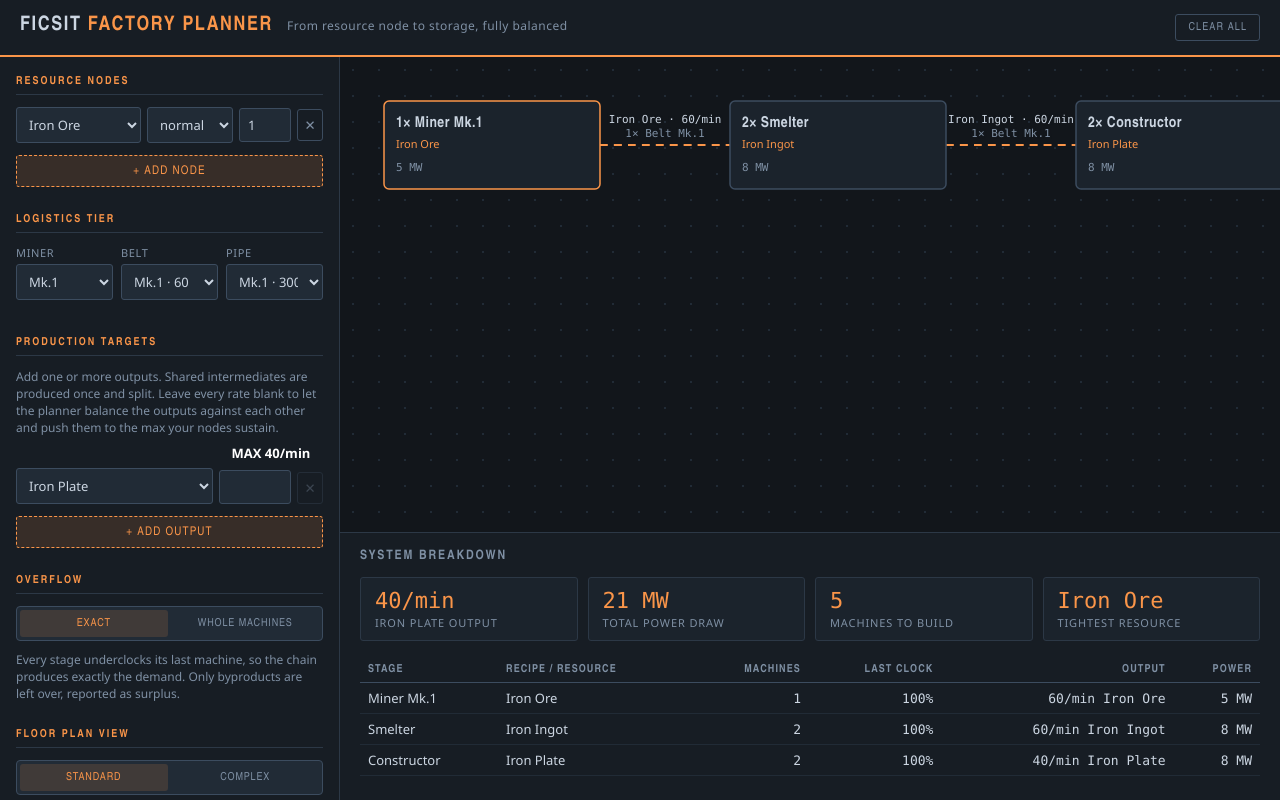
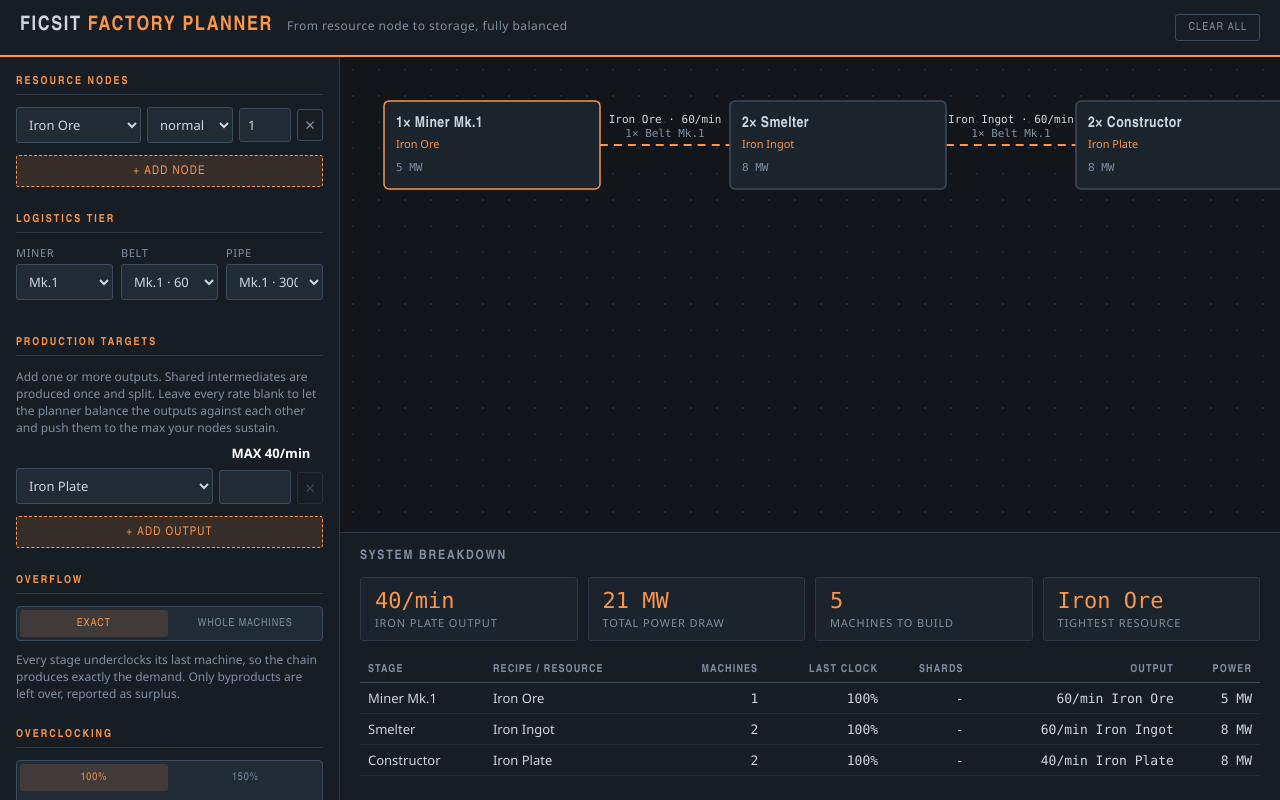
Before and after one commit to MLeall/satisfactory_planner, a React (Vite) app: page / in a window 1280 px wide. Built offline with nearby package versions, Linux system fonts and the light colour scheme.

Commit message:
Adiciona overclock por power shards ate 250% com ajuste de maquinas, potencia e capacidade dos nodes

```diff
--- a/src/App.tsx
+++ b/src/App.tsx
@@ -30,10 +30,20 @@ interface PersistedState {
   outputs: OutputRow[]
   selection: Record<string, string>
   buildMode: BuildMode
+  powerShards: PowerShards
   viewMode: ViewMode
 }
 
 type BuildMode = NonNullable<PlanInput['buildMode']>
+type PowerShards = NonNullable<PlanInput['powerShards']>
+
+// Max clock unlocked by the shards slotted into each machine.
+const SHARD_OPTIONS: { shards: PowerShards; label: string }[] = [
+  { shards: 0, label: '100%' },
+  { shards: 1, label: '150%' },
+  { shards: 2, label: '200%' },
+  { shards: 3, label: '250%' },
+]
 
 const PURITIES: Purity[] = ['impure', 'normal', 'pure']
 const STORAGE_KEY = 'ficsit-planner-v2'
@@ -53,6 +63,7 @@ function defaults(): PersistedState {
     outputs: [{ key: 1, item: 'Desc_IronPlate_C', rate: '' }],
     selection: {},
     buildMode: 'exact',
+    powerShards: 0,
     viewMode: 'standard',
   }
 }
@@ -78,6 +89,9 @@ export default function App() {
     initial.selection,
   )
   const [buildMode, setBuildMode] = useState<BuildMode>(initial.buildMode)
+  const [powerShards, setPowerShards] = useState<PowerShards>(
+    initial.powerShards,
+  )
   const [viewMode, setViewMode] = useState<ViewMode>(initial.viewMode)
 
   // Keys unique across nodes and outputs, seeded past whatever we loaded.
@@ -104,6 +118,7 @@ export default function App() {
       outputs,
       selection,
       buildMode,
+      powerShards,
       viewMode,
     }
     try {
@@ -111,7 +126,17 @@ export default function App() {
     } catch {
       /* storage unavailable — planning still works in-memory */
     }
-  }, [nodes, minerTier, beltMk, pipeMk, outputs, selection, buildMode, viewMode])
+  }, [
+    nodes,
+    minerTier,
+    beltMk,
+    pipeMk,
+    outputs,
+    selection,
+    buildMode,
+    powerShards,
+    viewMode,
+  ])
 
   const targetOptions = useMemo(() => {
     const ids = reachableTargets(
@@ -162,8 +187,9 @@ export default function App() {
         // nothing but byproducts to sink, so they just report them.
         sinkOverflow: buildMode === 'whole',
         buildMode,
+        powerShards,
       }),
-    [nodes, minerTier, beltMk, pipeMk, targets, selection, buildMode],
+    [nodes, minerTier, beltMk, pipeMk, targets, selection, buildMode, powerShards],
   )
 
   // Balanced max for the current set of items, solved with every rate blank so
@@ -178,12 +204,13 @@ export default function App() {
       targets: outputs.map((o) => ({ item: o.item })),
       recipeSelection: selection,
       buildMode,
+      powerShards,
     })
     if (r.ok) {
       for (const t of r.plan.targets) rates.set(t.item, t.rate)
     }
     return rates
-  }, [nodes, minerTier, beltMk, pipeMk, outputs, selection, buildMode])
+  }, [nodes, minerTier, beltMk, pipeMk, outputs, selection, buildMode, powerShards])
 
   const updateNode = (key: number, patch: Partial<NodeRow>) =>
     setNodes((ns) => ns.map((n) => (n.key === key ? { ...n, ...patch } : n)))
@@ -199,6 +226,7 @@ export default function App() {
     setOutputs(d.outputs)
     setSelection(d.selection)
     setBuildMode(d.buildMode)
+    setPowerShards(d.powerShards)
     setViewMode(d.viewMode)
     setNextKey(2)
     try {
@@ -423,6 +451,29 @@ export default function App() {
         </section>
 
         <section>
+          <h2 className="eyebrow">Overclocking</h2>
+          <div className="segmented">
+            {SHARD_OPTIONS.map((o) => (
+              <button
+                key={o.shards}
+                className={powerShards === o.shards ? 'active' : ''}
+                onClick={() => setPowerShards(o.shards)}
+              >
+                {o.label}
+              </button>
+            ))}
+          </div>
+          <p className="recipe-note">
+            {powerShards === 0
+              ? 'No Power Shards: every machine and miner stays at 100% clock.'
+              : `${powerShards} Power Shard${powerShards > 1 ? 's' : ''} per machine unlocks up to ` +
+                `${100 + 50 * powerShards}% clock, so each stage packs into fewer machines and ` +
+                'miners pull more from a node (never past what the belt carries). ' +
+                'Power draw rises with clock^1.32.'}
+          </p>
+        </section>
+
+        <section>
           <h2 className="eyebrow">Floor plan view</h2>
           <div className="segmented">
             <button
--- a/src/components/Breakdown.tsx
+++ b/src/components/Breakdown.tsx
@@ -42,6 +42,12 @@ export default function Breakdown({ plan, data }: Props) {
           <div className="value">{totalMachines}</div>
           <div className="label">Machines to build</div>
         </div>
+        {plan.totalPowerShards > 0 && (
+          <div className="tile">
+            <div className="value">{plan.totalPowerShards}</div>
+            <div className="label">Power Shards needed</div>
+          </div>
+        )}
         {plan.sinkPointsPerMin > 0 && (
           <div className="tile">
             <div className="value">{fmt(plan.sinkPointsPerMin)}/min</div>
@@ -62,6 +68,7 @@ export default function Breakdown({ plan, data }: Props) {
             <th>Recipe / resource</th>
             <th style={{ textAlign: 'right' }}>Machines</th>
             <th style={{ textAlign: 'right' }}>Last clock</th>
+            <th style={{ textAlign: 'right' }}>Shards</th>
             <th style={{ textAlign: 'right' }}>Output</th>
             <th style={{ textAlign: 'right' }}>Power</th>
           </tr>
@@ -73,6 +80,7 @@ export default function Breakdown({ plan, data }: Props) {
               <td>{recipeOrResource(s)}</td>
               <td className="num">{s.machinesBuilt}</td>
               <td className="num">{fmt(s.lastClockPercent)}%</td>
+              <td className="num">{s.powerShards || '-'}</td>
               <td className="num">{stageOutput(s)}</td>
               <td className="num">{fmt(s.powerMW)} MW</td>
             </tr>
--- a/src/components/Schematic.tsx
+++ b/src/components/Schematic.tsx
@@ -68,8 +68,9 @@ function StandardSchematic({ plan, data, beltMk, pipeMk }: Props) {
     if (s.kind === 'storage') return `${fmt(s.inputs[0].rate)}/min stored`
     if (s.kind === 'sink') return `${fmt(s.powerMW)} MW · sink`
     const clock =
-      s.lastClockPercent < 100 ? ` · last @ ${fmt(s.lastClockPercent)}%` : ''
-    return `${fmt(s.powerMW)} MW${clock}`
+      s.lastClockPercent === 100 ? '' : ` · last @ ${fmt(s.lastClockPercent)}%`
+    const shards = s.powerShards > 0 ? ` · ${s.powerShards} shard${s.powerShards > 1 ? 's' : ''}` : ''
+    return `${fmt(s.powerMW)} MW${clock}${shards}`
   }
 
   return (
@@ -268,8 +269,12 @@ function ComplexSchematic({ plan, data, beltMk, pipeMk }: Props) {
     }
   }
 
+  // Every machine but the last runs at the stage's max clock; the last one
+  // takes the remainder. Recovered from the stage totals.
   const unitClock = (s: Stage, i: number, n: number) =>
-    i === n - 1 ? s.lastClockPercent : 100
+    i === n - 1
+      ? s.lastClockPercent
+      : (s.count * 100 - s.lastClockPercent) / (n - 1)
 
   return (
     <svg
--- a/src/engine/solve.ts
+++ b/src/engine/solve.ts
@@ -43,6 +43,12 @@ export interface PlanInput {
    * (and coupon points when `sinkOverflow` is on).
    */
   buildMode?: 'exact' | 'whole'
+  /**
+   * Power Shards installed in every machine and extractor, each unlocking
+   * another 50% of clock on top of the base 100% (0 → 100%, 1 → 150%,
+   * 2 → 200%, 3 → 250%). Defaults to 0, i.e. no overclocking.
+   */
+  powerShards?: 0 | 1 | 2 | 3
 }
 
 export interface Flow {
@@ -57,13 +63,15 @@ export interface Stage {
   machineName: string
   recipeId?: RecipeId
   recipeName?: string
-  /** Exact machines needed (fractional) */
+  /** Exact machines needed at 100% clock (fractional) */
   count: number
-  /** Machines to build: ceil(count) */
+  /** Machines to build: ceil(count / maxClock) */
   machinesBuilt: number
-  /** Clock % of the last (partial) machine; 100 when count is whole */
+  /** Clock % of the last (partial) machine; the max clock when count divides */
   lastClockPercent: number
   powerMW: number
+  /** Power Shards this stage consumes across all of its machines */
+  powerShards: number
   inputs: Flow[]
   outputs: Flow[]
   depth: number
@@ -89,6 +97,8 @@ export interface Plan {
   targets: PlanTarget[]
   limitingResource: ItemId | null
   totalPowerMW: number
+  /** Power Shards the whole plan consumes */
+  totalPowerShards: number
   surplus: Flow[]
   /** AWESOME Sink coupon points per minute (0 when sink mode is off). */
   sinkPointsPerMin: number
@@ -105,65 +115,110 @@ function fail(...errors: string[]): SolveResult {
   return { ok: false, errors }
 }
 
-/** Effective machine power for a stage of `count` machines: whole machines at
- * 100% plus one machine underclocked to the fractional remainder. */
-function stagePower(count: number, power: number, exponent: number): number {
-  const whole = Math.floor(count + EPS)
-  const frac = count - whole
-  return whole * power + (frac > EPS ? power * Math.pow(frac, exponent) : 0)
+/** Shards needed to run a machine at `clock` (1 = 100%): one per 50% above
+ * the base clock, matching the game's 100/150/200/250% slider steps. */
+function shardsFor(clock: number): number {
+  return Math.max(0, Math.ceil((clock - 1) / 0.5 - EPS))
 }
 
-function splitMachines(count: number): { built: number; lastClock: number } {
-  const whole = Math.floor(count + EPS)
-  const frac = count - whole
-  if (frac <= EPS) return { built: whole, lastClock: 100 }
-  return { built: whole + 1, lastClock: frac * 100 }
+interface Split {
+  /** Machines to build */
+  built: number
+  /** Clock % of the last machine (the max clock when nothing is left over) */
+  lastClock: number
+  /** Sum of clock^exponent, i.e. power in units of one machine at 100% */
+  powerUnits: number
+  shards: number
+}
+
+/** Lay `count` machine-equivalents (at 100% clock) out over as few machines as
+ * `clockMax` allows: every machine but the last runs at `clockMax`, the last
+ * one takes the remainder. With clockMax = 1 this is the plain whole-machines-
+ * plus-one-underclocked layout. */
+function split(count: number, clockMax: number, exponent: number): Split {
+  const full = Math.floor(count / clockMax + EPS)
+  const rest = count - full * clockMax
+  const fullUnits = full * Math.pow(clockMax, exponent)
+  const fullShards = full * shardsFor(clockMax)
+  if (rest <= EPS) {
+    return {
+      built: full,
+      lastClock: clockMax * 100,
+      powerUnits: fullUnits,
+      shards: fullShards,
+    }
+  }
+  return {
+    built: full + 1,
+    lastClock: rest * 100,
+    powerUnits: fullUnits + Math.pow(rest, exponent),
+    shards: fullShards + shardsFor(rest),
+  }
 }
 
 const round2 = (n: number) => Number(n.toFixed(2))
 
 interface NodeGroup {
+  /** Rate one extractor of this group sustains, belt cap included */
   perExtractor: number
+  /** Clock it runs at to reach `perExtractor` (1 = 100%, never below) */
+  clock: number
   count: number
+}
+
+interface Filled extends Split {
+  /** Extractor-equivalents at 100% clock */
+  count: number
+  extracted: number
 }
 
 /** Minimal extractors to cover `required`, engaging the most productive nodes
  * first. In exact mode the last one is underclocked to the remainder, so the
  * extracted rate matches `required`; in whole mode every engaged extractor
- * runs at 100% and the surplus ore becomes overflow. */
+ * runs at its full clock and the surplus ore becomes overflow. */
 function fillExtractors(
   required: number,
   groups: NodeGroup[],
   wholeOnly: boolean,
-): { count: number; built: number; lastClock: number; extracted: number } {
+  exponent: number,
+): Filled {
   let remaining = required
-  let whole = 0
-  let frac = 0
+  let built = 0
+  let count = 0
   let extracted = 0
+  let powerUnits = 0
+  let shards = 0
+  let lastClock = 100
+  const engage = (n: number, clock: number) => {
+    built += n
+    count += n * clock
+    powerUnits += n * Math.pow(clock, exponent)
+    shards += n * shardsFor(clock)
+    if (n > 0) lastClock = clock * 100
+  }
   for (const g of [...groups].sort((a, b) => b.perExtractor - a.perExtractor)) {
     if (remaining <= EPS) break
     const units = remaining / g.perExtractor
     if (units >= g.count - EPS) {
-      whole += g.count
+      engage(g.count, g.clock)
       extracted += g.count * g.perExtractor
       remaining -= g.count * g.perExtractor
     } else if (wholeOnly) {
       const engaged = Math.max(1, Math.ceil(units - EPS))
-      whole += engaged
+      engage(engaged, g.clock)
       extracted += engaged * g.perExtractor
       remaining = 0
     } else {
       const w = Math.floor(units + EPS)
-      whole += w
-      frac = (remaining - w * g.perExtractor) / g.perExtractor
+      engage(w, g.clock)
+      const frac = (remaining - w * g.perExtractor) / g.perExtractor
+      // The leftover extractor runs at whatever clock covers the remainder.
+      if (frac > EPS) engage(1, frac * g.clock)
       extracted += remaining
       remaining = 0
     }
   }
-  const count = whole + frac
-  return frac > EPS
-    ? { count, built: whole + 1, lastClock: frac * 100, extracted }
-    : { count, built: whole, lastClock: 100, extracted }
+  return { count, built, lastClock, powerUnits, shards, extracted }
 }
 
 export function solve(data: GameData, input: PlanInput): SolveResult {
@@ -227,6 +282,8 @@ export function solve(data: GameData, input: PlanInput): SolveResult {
   const consumersFirst = [...postOrder].reverse()
 
   const wholeMode = input.buildMode === 'whole'
+  // Max clock as a multiplier: 1 (no shard) to 2.5 (three shards).
+  const maxClock = 1 + 0.5 * (input.powerShards ?? 0)
 
   interface Propagation {
     /** Rate each item must supply to its consumers (targets included) */
@@ -252,7 +309,7 @@ export function solve(data: GameData, input: PlanInput): SolveResult {
       const prodAmount = recipe.products.find((p) => p.item === id)!.amount
       let r = d / prodAmount
       if (whole) {
-        const perMachineRuns = 60 / recipe.time
+        const perMachineRuns = (60 / recipe.time) * maxClock
         // A stage with any demand at all still needs a whole machine.
         r = Math.max(1, Math.ceil(r / perMachineRuns - EPS)) * perMachineRuns
       }
@@ -291,16 +348,20 @@ export function solve(data: GameData, input: PlanInput): SolveResult {
     if (!extractor) {
       return fail(`No extractor available for ${itemName(node.resource)}.`)
     }
+    const atFullClock = extractor.ratePerMin * PURITY_MULTIPLIER[node.purity]
     const perExtractor = Math.min(
-      extractor.ratePerMin * PURITY_MULTIPLIER[node.purity],
+      atFullClock * maxClock,
       transportSpeed(node.resource),
     )
+    // Overclocking past what the belt can carry buys nothing but power draw,
+    // so the clock stops at the cap; a belt-capped node stays at 100%.
+    const clock = Math.max(1, perExtractor / atFullClock)
     supply.set(
       node.resource,
       (supply.get(node.resource) ?? 0) + node.count * perExtractor,
     )
     const groups = nodeGroups.get(node.resource) ?? []
-    groups.push({ perExtractor, count: node.count })
+    groups.push({ perExtractor, clock, count: node.count })
     nodeGroups.set(node.resource, groups)
   }
 
@@ -453,13 +514,17 @@ export function solve(data: GameData, input: PlanInput): SolveResult {
     const prodAmount = recipe.products.find((p) => p.item === id)!.amount
     const perMachineRuns = 60 / recipe.time
     const count = runs / perMachineRuns
-    const { built, lastClock } = splitMachines(count)
 
     const machine = data.machines.get(recipe.machine)
     const power = recipe.variablePower
       ? (recipe.variablePower.min + recipe.variablePower.max) / 2
       : (machine?.power ?? 0)
     const exponent = machine?.powerExponent ?? DEFAULT_POWER_EXPONENT
+    const { built, lastClock, powerUnits, shards } = split(
+      count,
+      maxClock,
+      exponent,
+    )
 
     const inputs: Flow[] = recipe.ingredients.map((ing) => ({
       item: ing.item,
@@ -498,7 +563,8 @@ export function solve(data: GameData, input: PlanInput): SolveResult {
       count,
       machinesBuilt: built,
       lastClockPercent: lastClock,
-      powerMW: stagePower(count, power, exponent),
+      powerMW: power * powerUnits,
+      powerShards: shards,
       inputs,
       outputs,
       depth: stageDepth,
@@ -524,15 +590,24 @@ export function solve(data: GameData, input: PlanInput): SolveResult {
     let count: number
     let built: number
     let lastClock: number
+    let powerUnits: number
+    let shards: number
     let extracted: number
 
     if (isWater(resource)) {
       ext = data.waterExtractor
+      // Same belt-cap reasoning as node groups, against the pipe this time.
+      const clock = Math.max(
+        1,
+        Math.min(maxClock, transportSpeed(resource) / ext.ratePerMin),
+      )
       count = consumed / ext.ratePerMin
-      if (wholeMode) count = Math.max(1, Math.ceil(count - EPS))
-      const split = splitMachines(count)
-      built = split.built
-      lastClock = split.lastClock
+      if (wholeMode) count = Math.max(1, Math.ceil(count / clock - EPS)) * clock
+      const s = split(count, clock, DEFAULT_POWER_EXPONENT)
+      built = s.built
+      lastClock = s.lastClock
+      powerUnits = s.powerUnits
+      shards = s.shards
       extracted = wholeMode ? count * ext.ratePerMin : consumed
     } else {
       ext = extractorFor(resource)!
@@ -540,10 +615,13 @@ export function solve(data: GameData, input: PlanInput): SolveResult {
         consumed,
         nodeGroups.get(resource) ?? [],
         wholeMode,
+        DEFAULT_POWER_EXPONENT,
       )
       count = filled.count
       built = filled.built
       lastClock = filled.lastClock
+      powerUnits = filled.powerUnits
+      shards = filled.shards
       extracted = filled.extracted
     }
 
@@ -555,7 +633,8 @@ export function solve(data: GameData, input: PlanInput): SolveResult {
       count,
       machinesBuilt: built,
       lastClockPercent: lastClock,
-      powerMW: stagePower(count, ext.power, DEFAULT_POWER_EXPONENT),
+      powerMW: ext.power * powerUnits,
+      powerShards: shards,
       inputs: [],
       outputs: [{ item: resource, rate: extracted }],
       depth: 0,
@@ -584,6 +663,7 @@ export function solve(data: GameData, input: PlanInput): SolveResult {
       machinesBuilt: 1,
       lastClockPercent: 100,
       powerMW: 0,
+      powerShards: 0,
       inputs: [{ item, rate }],
       outputs: [],
       depth: terminalDepth,
@@ -618,6 +698,7 @@ export function solve(data: GameData, input: PlanInput): SolveResult {
         machinesBuilt: lanes,
         lastClockPercent: 100,
         powerMW: lanes * sink.power,
+        powerShards: 0,
         inputs: [{ item, rate }],
         outputs: [],
         depth: terminalDepth,
@@ -643,6 +724,7 @@ export function solve(data: GameData, input: PlanInput): SolveResult {
       targets: [...targetRates].map(([item, rate]) => ({ item, rate })),
       limitingResource,
       totalPowerMW: stages.reduce((sum, s) => sum + s.powerMW, 0),
+      totalPowerShards: stages.reduce((sum, s) => sum + s.powerShards, 0),
       surplus: [...surplusMap]
         .filter(([, rate]) => rate > EPS)
         .map(([item, rate]) => ({ item, rate })),
```
Also changed, not shown: 1 other file (tests, documents, lock files or other folders).
